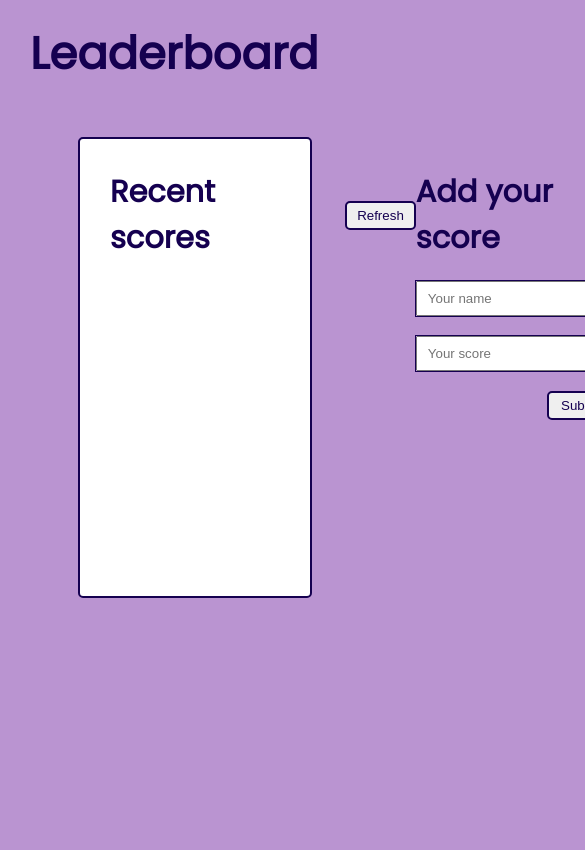
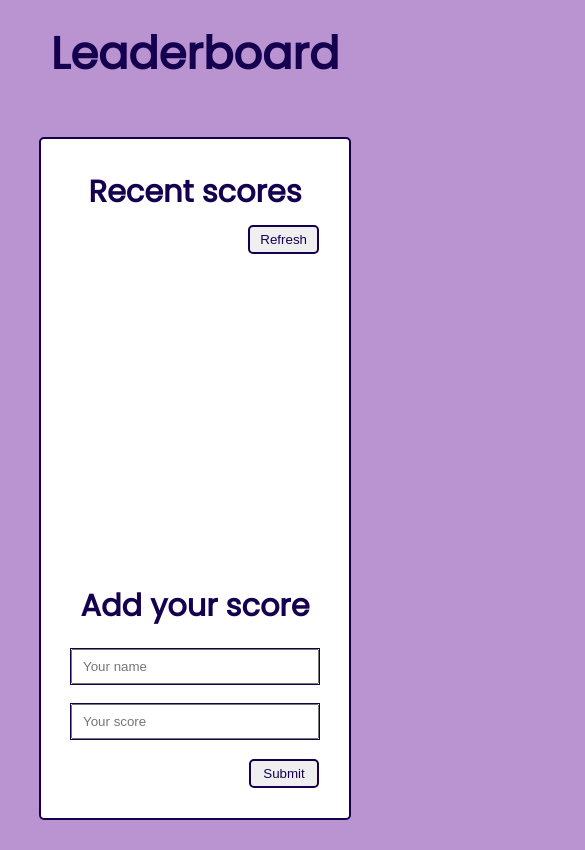
Before and after one commit to AbeeraTahir/Leaderboard, a website built with webpack: page src/index.html in a window 390 px wide. Shown: the top 850 px of the page, 585 px wide, since content can reach past the window. Built offline with nearby package versions, Linux system fonts and the light colour scheme; no server answers.

Commit message:
Add responsiveness

```diff
--- a/src/style.css
+++ b/src/style.css
@@ -46,7 +46,7 @@ form {
 .scores-header {
   display: flex;
   align-items: center;
-  gap: 130px;
+  justify-content: space-between;
 }
 
 .scores-header h2,
@@ -77,6 +77,8 @@ button {
   margin: 10px 0;
   background-color: #ccc;
   border-radius: 5px;
+  overflow: hidden;
+  text-overflow: ellipsis;
 }
 
 input {
@@ -90,3 +92,33 @@ input {
   margin-right: 0;
   margin-left: auto;
 }
+
+@media screen and (max-width: 767px) {
+  header h1 {
+    text-align: center;
+  }
+
+  main {
+    width: 80%;
+    flex-direction: column;
+    gap: 24px;
+  }
+
+  .add-scores {
+    width: 100%;
+  }
+
+  .scores-header {
+    flex-direction: column;
+    gap: 10px;
+  }
+
+  .btn-refresh {
+    margin-right: 0;
+    margin-left: auto;
+  }
+
+  .add-scores h2 {
+    text-align: center;
+  }
+}
```
